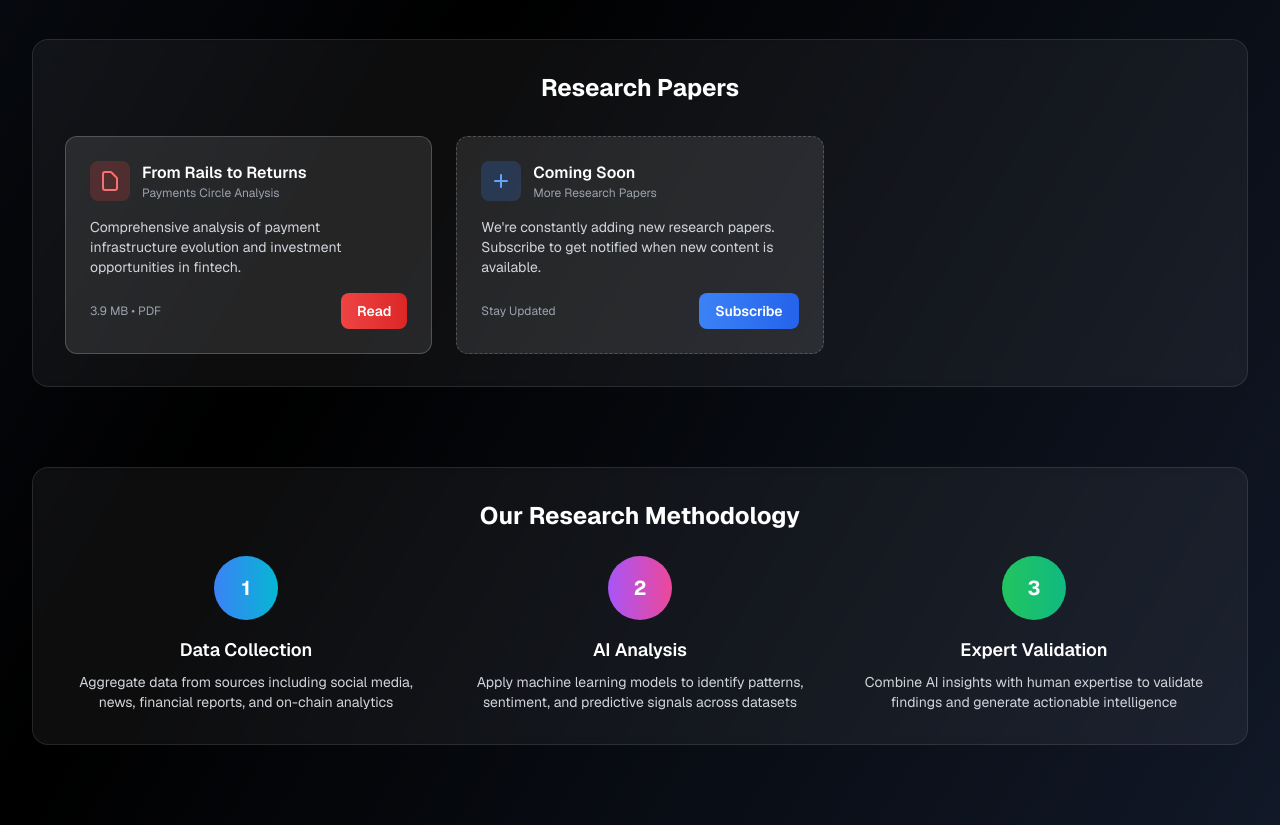
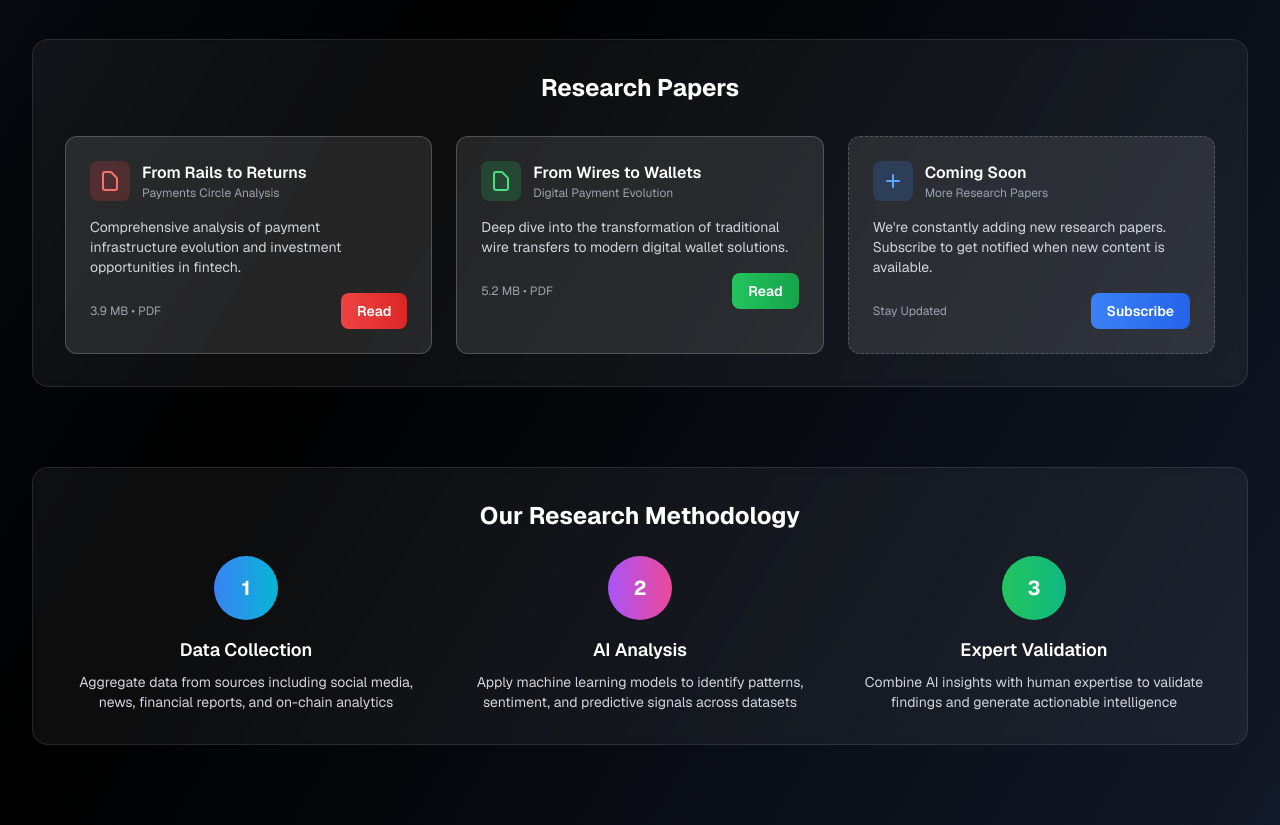
Before and after one commit to Kfar19/CursorWeb, a Next.js app: page /research in a window 1280 px wide. Shown: the part 1320-2145 px from the top of the page. Built offline with nearby package versions, Linux system fonts and the light colour scheme.

Commit message:
Add new research paper 'From-Wires-to-Wallets.pdf' and fix ESLint errors in chatbot page

```diff
--- a/src/app/chatbot/page.tsx
+++ b/src/app/chatbot/page.tsx
@@ -3,10 +3,48 @@
 import { useState, useRef, useEffect } from 'react';
 import { motion } from 'framer-motion';
 import Link from 'next/link';
-import { ArrowLeft, Send, Bot, AlertTriangle, Info, BookOpen, Shield, Mic, MicOff, TrendingUp, DollarSign, Activity, Brain, Sparkles, RefreshCw } from 'lucide-react';
+import { ArrowLeft, Send, AlertTriangle, BookOpen, Shield, Mic, MicOff, TrendingUp, DollarSign, Activity, Brain, Sparkles, RefreshCw } from 'lucide-react';
+
+// Type definitions
+interface AIResponse {
+  response: string;
+  disclaimer: string;
+  type: string;
+}
+
+interface AIResponses {
+  [key: string]: AIResponse;
+}
+
+// Speech recognition types
+interface SpeechRecognitionEvent {
+  results: {
+    [index: number]: {
+      [index: number]: {
+        transcript: string;
+      };
+    };
+  };
+}
+
+interface SpeechRecognition extends EventTarget {
+  continuous: boolean;
+  interimResults: boolean;
+  lang: string;
+  start(): void;
+  stop(): void;
+  onresult: ((event: SpeechRecognitionEvent) => void) | null;
+  onerror: (() => void) | null;
+}
+
+declare global {
+  interface Window {
+    webkitSpeechRecognition: new () => SpeechRecognition;
+  }
+}
 
 // Enhanced AI responses with real-time data integration
-const aiResponses = {
+const aiResponses: AIResponses = {
   // Market analysis
   'market analysis': {
     response: "Based on current market data, I'm seeing interesting patterns. Bitcoin is showing strong institutional adoption signals, while DeFi protocols are experiencing increased TVL growth. The overall market sentiment appears cautiously optimistic, with key resistance levels being tested.",
@@ -73,7 +111,7 @@ const aiResponses = {
 };
 
 // Default response for unknown queries
-const defaultResponse = {
+const defaultResponse: AIResponse = {
   response: "I'm an AI financial advisor designed to help with cryptocurrency education and market analysis. I can provide real-time insights, market analysis, risk assessments, and educational content. What would you like to know?",
   disclaimer: "This AI provides educational information only. Always do your own research and consult qualified advisors.",
   type: 'general'
@@ -99,7 +137,7 @@ export default function ChatbotPage() {
   const [inputValue, setInputValue] = useState('');
   const [isTyping, setIsTyping] = useState(false);
   const [isListening, setIsListening] = useState(false);
-  const [userPreferences, setUserPreferences] = useState({
+  const [userPreferences] = useState({
     experience: 'beginner',
     interests: [] as string[],
     riskTolerance: 'moderate'
@@ -110,7 +148,7 @@ export default function ChatbotPage() {
     lastUpdated: new Date()
   });
   const messagesEndRef = useRef<HTMLDivElement>(null);
-  const recognitionRef = useRef<any>(null);
+  const recognitionRef = useRef<SpeechRecognition | null>(null);
 
   const scrollToBottom = () => {
     messagesEndRef.current?.scrollIntoView({ behavior: 'smooth' });
@@ -123,13 +161,14 @@ export default function ChatbotPage() {
   // Initialize speech recognition
   useEffect(() => {
     if (typeof window !== 'undefined' && 'webkitSpeechRecognition' in window) {
-      const SpeechRecognition = (window as any).webkitSpeechRecognition;
+      const SpeechRecognition = window.webkitSpeechRecognition as new () => SpeechRecognition;
       recognitionRef.current = new SpeechRecognition();
+      if (recognitionRef.current) {
         recognitionRef.current.continuous = false;
         recognitionRef.current.interimResults = false;
         recognitionRef.current.lang = 'en-US';
 
-      recognitionRef.current.onresult = (event: any) => {
+        recognitionRef.current.onresult = (event: SpeechRecognitionEvent) => {
           const transcript = event.results[0][0].transcript;
           setInputValue(transcript);
           setIsListening(false);
@@ -138,6 +177,7 @@ export default function ChatbotPage() {
         recognitionRef.current.onerror = () => {
           setIsListening(false);
         };
+      }
     }
   }, []);
 
@@ -175,7 +215,7 @@ export default function ChatbotPage() {
     return defaultResponse;
   };
 
-  const generatePersonalizedResponse = (baseResponse: any, query: string) => {
+  const generatePersonalizedResponse = (baseResponse: AIResponse) => {
     let personalized = baseResponse.response;
 
     // Add personalized elements based on user preferences
@@ -210,7 +250,7 @@ export default function ChatbotPage() {
     // Simulate AI processing with enhanced response
     setTimeout(() => {
       const baseResponse = findBestMatch(inputValue);
-      const personalizedResponse = generatePersonalizedResponse(baseResponse, inputValue);
+      const personalizedResponse = generatePersonalizedResponse(baseResponse);
 
       const botMessage = {
         id: Date.now() + 1,
--- a/src/app/research/page.tsx
+++ b/src/app/research/page.tsx
@@ -634,6 +634,39 @@ export default function ResearchPage() {
                     </div>
                   </motion.div>
 
+                  {/* From Wires to Wallets */}
+                  <motion.div
+                    className="bg-white/10 rounded-xl p-6 border border-white/20"
+                    whileHover={{ scale: 1.05, y: -3 }}
+                    transition={{ duration: 0.3 }}
+                  >
+                    <div className="flex items-center mb-4">
+                      <div className="w-10 h-10 bg-green-500/20 rounded-lg flex items-center justify-center mr-3">
+                        <svg className="w-6 h-6 text-green-400" fill="none" stroke="currentColor" viewBox="0 0 24 24">
+                          <path strokeLinecap="round" strokeLinejoin="round" strokeWidth={2} d="M7 21h10a2 2 0 002-2V9.414a1 1 0 00-.293-.707l-5.414-5.414A1 1 0 0012.586 3H7a2 2 0 00-2 2v14a2 2 0 002 2z" />
+                        </svg>
+                      </div>
+                      <div>
+                        <h4 className="text-white font-semibold">From Wires to Wallets</h4>
+                        <p className="text-gray-400 text-xs">Digital Payment Evolution</p>
+                      </div>
+                    </div>
+                    <p className="text-gray-300 text-sm mb-4">
+                      Deep dive into the transformation of traditional wire transfers to modern digital wallet solutions.
+                    </p>
+                    <div className="flex items-center justify-between">
+                      <span className="text-gray-400 text-xs">5.2 MB • PDF</span>
+                      <motion.button
+                        onClick={() => handleReadRequest('From-Wires-to-Wallets.pdf')}
+                        className="bg-gradient-to-r from-green-500 to-green-600 hover:from-green-600 hover:to-green-700 text-white px-4 py-2 rounded-lg text-sm font-semibold transition-all duration-300"
+                        whileHover={{ scale: 1.05 }}
+                        whileTap={{ scale: 0.95 }}
+                      >
+                        Read
+                      </motion.button>
+                    </div>
+                  </motion.div>
+
                   {/* Template for new research papers */}
                   <motion.div
                     className="bg-white/10 rounded-xl p-6 border border-white/20 border-dashed"
```
Also changed, not shown: 1 other file (tests, documents, lock files or other folders). Lines whose indentation alone changed are shown as unchanged.
